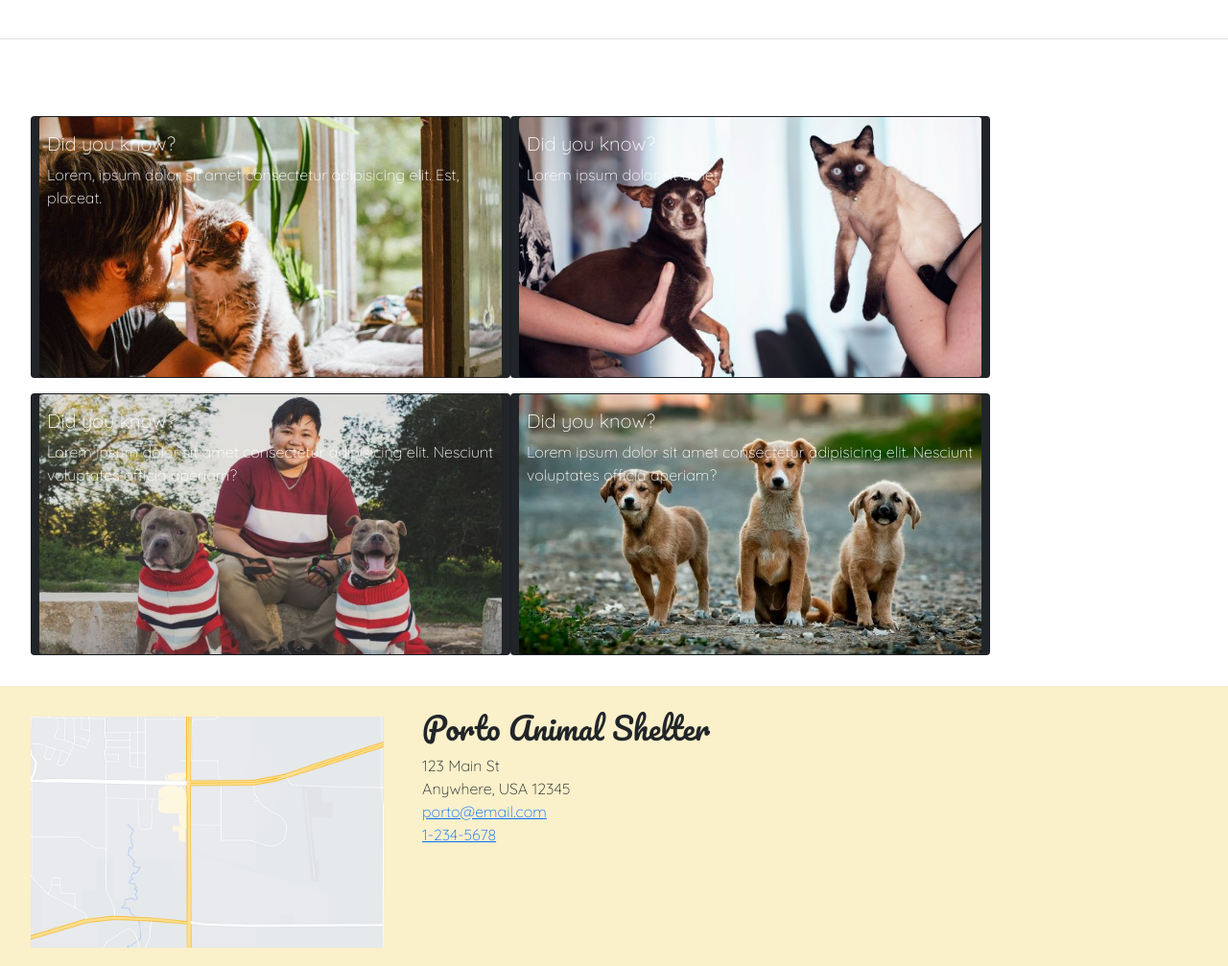
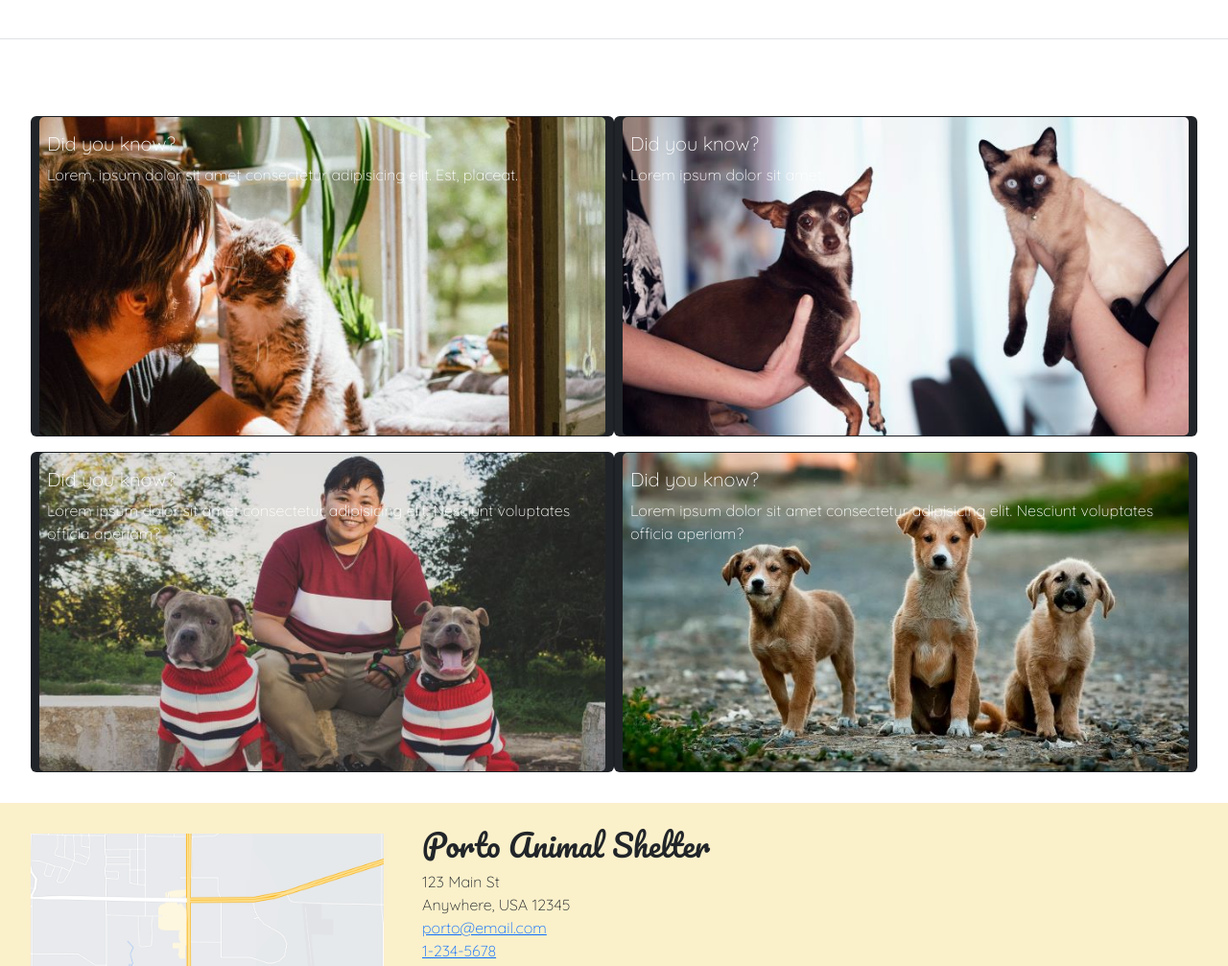
Before and after one commit to tinalr/Animal-Shelter, a website: page index.html in a window 1280 px wide. Shown: the part 840-1847 px from the top of the page at 96% size. Drawn offline with nearby package versions, Linux system fonts and the light colour scheme.

```diff
--- a/css/styles.css
+++ b/css/styles.css
@@ -17,13 +17,6 @@
     text-align: center;
     font-size: xx-small;
 }
-
-img {
-    display: block;
-    border-radius: 10px;
-    margin-left: auto;
-    margin-right: auto;
-  }
 
 footer {
     background-color: #faf0caff;
@@ -50,10 +43,6 @@
   box-shadow: 0 0 0 0.25rem rgba(23, 190, 187, 0.25);
 }
 
-.card {
-    max-width: 500px;
-}
-
 #jumbotron {
     background-color: #ffbd59ff;
 }
@@ -63,7 +52,6 @@
 }
 
 /* LOST AND FOUND */
-
 
 .lost .modal-header {
     background-color: #17bebbff;
```
Also changed, not shown: package.json (+11 -3 lines), 1 other file.
